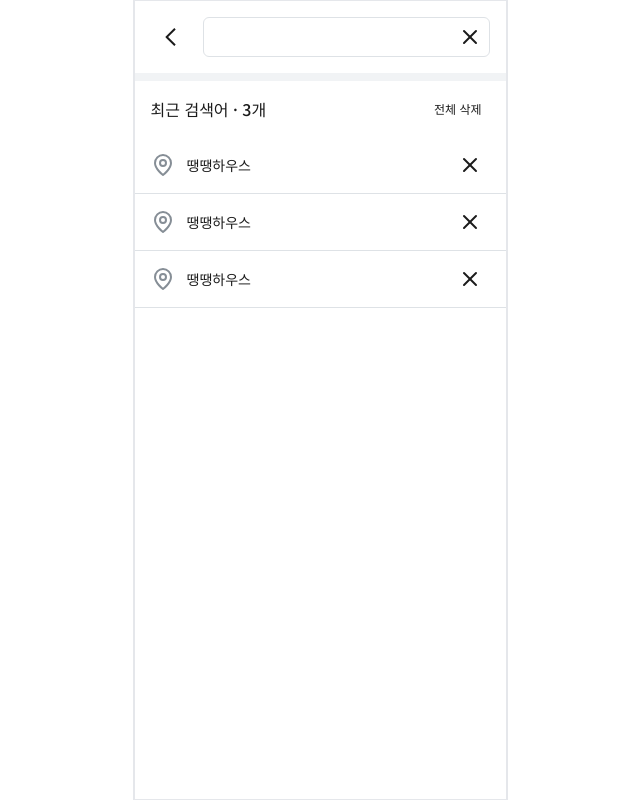
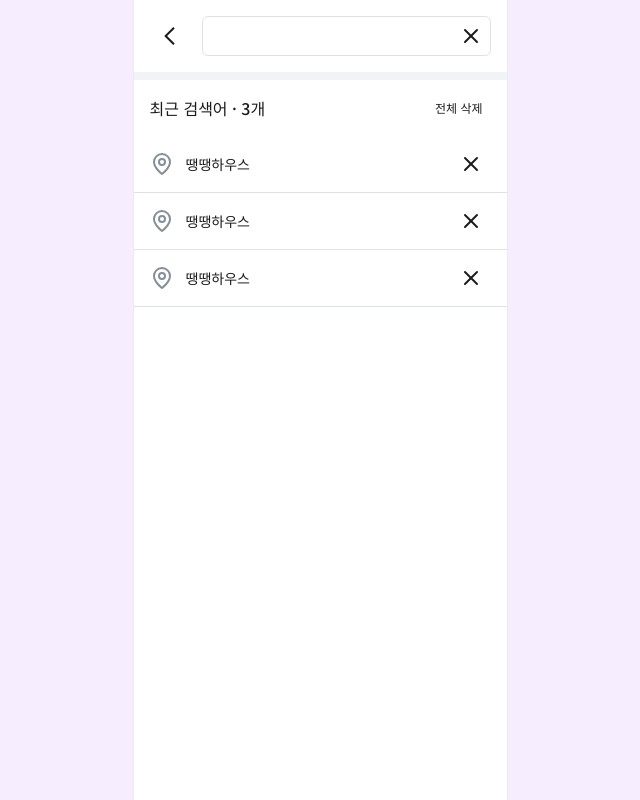
Before and after one commit to team-easymap/easymap-frontend, a React (Vite) app: page /search/poi in a window 1280 px wide. Shown: the whole page, without its empty margins (320-960 px from the left). Built offline with nearby package versions, Linux system fonts and the light colour scheme.

Commit message:
style: 배경 색상 설정

```diff
--- a/src/components/layout/layout.tsx
+++ b/src/components/layout/layout.tsx
@@ -1,15 +1,13 @@
 import { useLocation } from 'react-router-dom';
-import { MapContainer } from 'react-leaflet';
 import Footer from './footer';
-import { useLocationStore } from '@/store/location';
 
 const Layout = ({ children }: { children: React.ReactNode }) => {
   const { pathname } = useLocation();
   const withFooterPathnames = ['/', '/user', '/login', '/poi/list'];
 
   return (
-    <div className='flex h-dvh w-screen flex-col items-center justify-center'>
-      <div className='relative h-full w-full max-w-[375px] border border-x-2'>
+    <div className='flex h-dvh w-screen flex-col items-center justify-center bg-primary/10'>
+      <div className='relative h-full w-full max-w-[375px] border border-y-0 border-gray-2 bg-white'>
         {pathname === '/' ? (
           <>
             {children}
```
Also changed, not shown: 1 other file (tests, documents, lock files or other folders).
